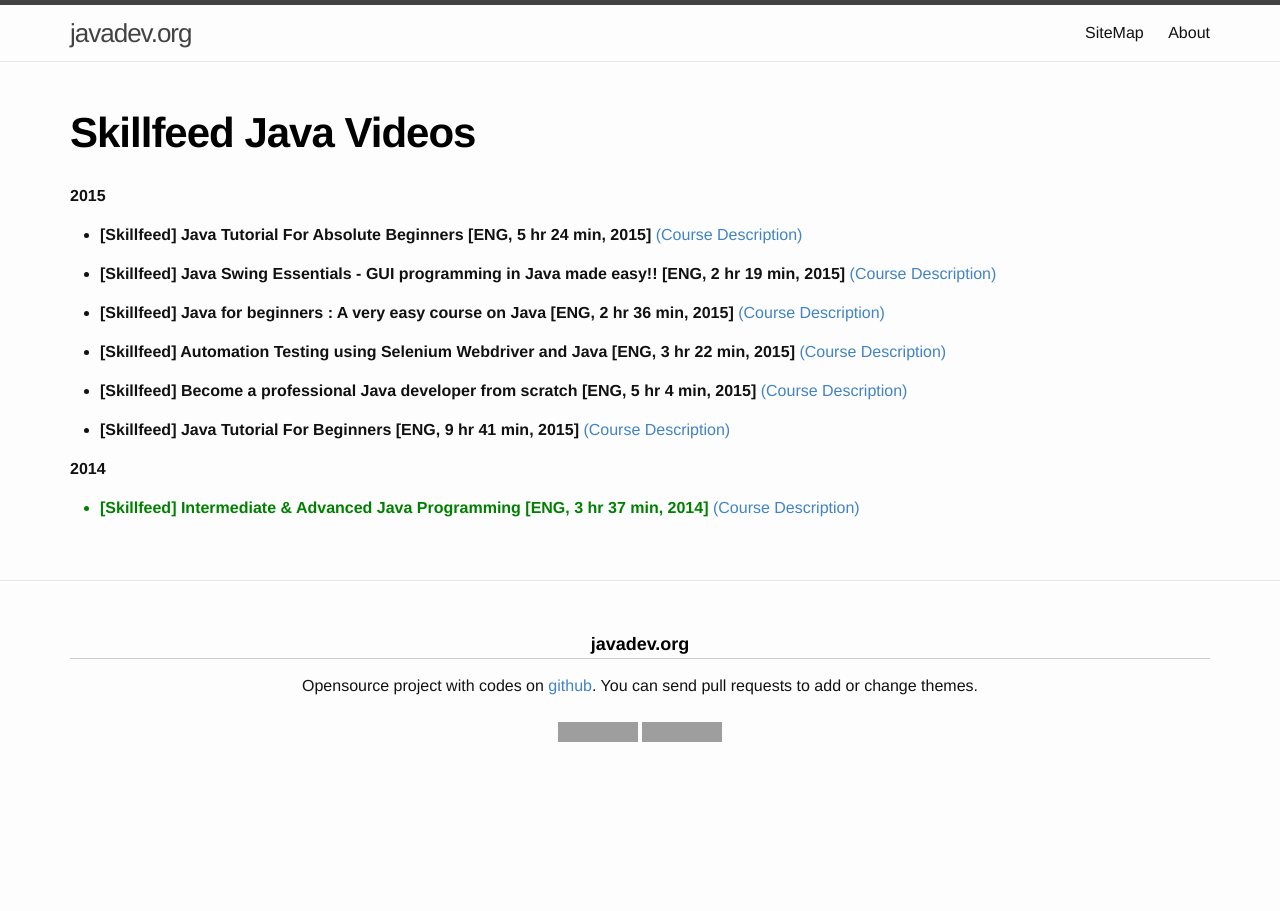
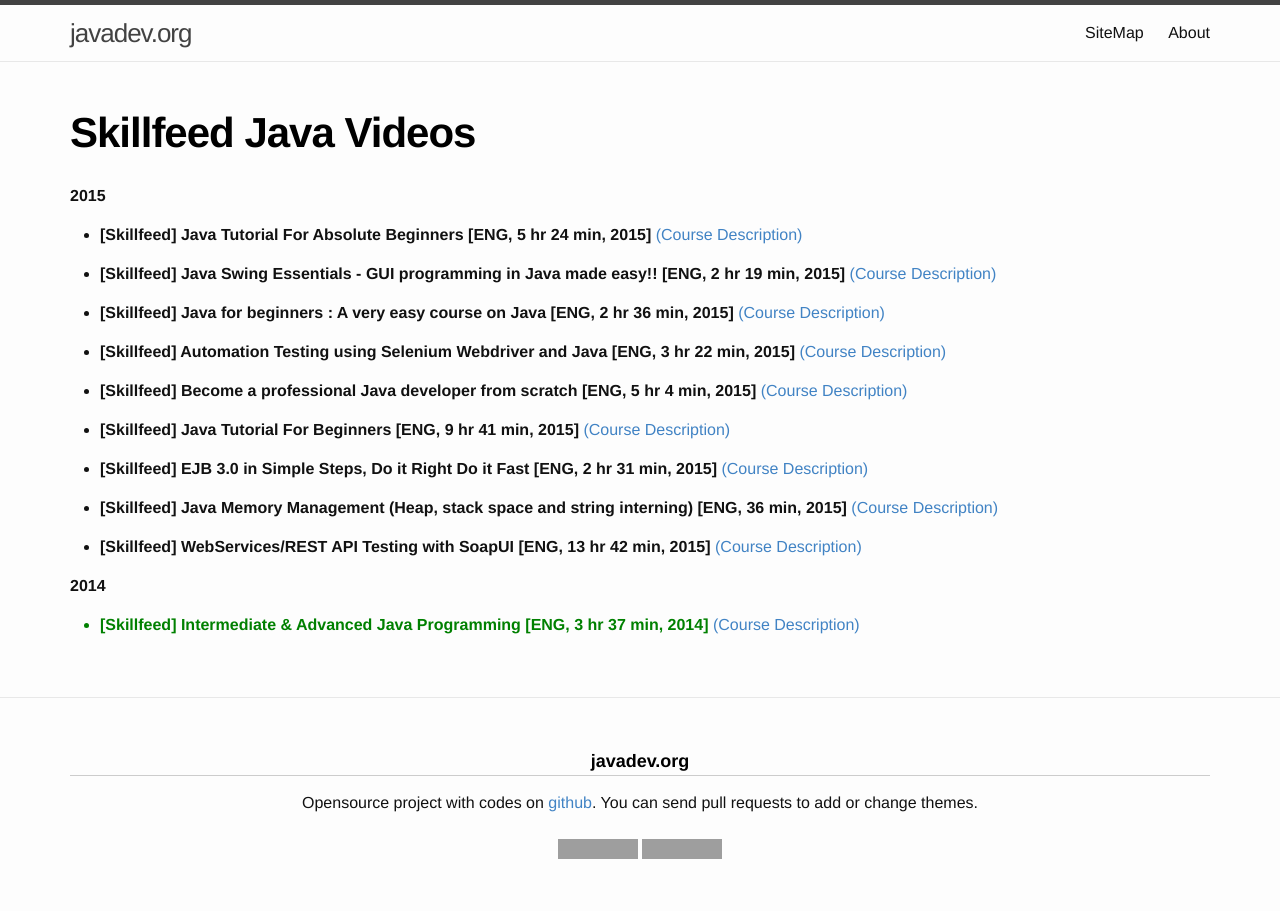
Before and after one commit to webmakaka/javadev.org, a Jekyll site: the page built from website/library/collections/video/paid/skillfeed.md, in a window 1280 px wide. Built offline with Jekyll 4.4.1, drawn with Linux system fonts in a browser that asks for light colours; grey boxes are pictures that could not be loaded.

Commit message:
Update skillfeed.md

```diff
--- a/website/library/collections/video/paid/skillfeed.md
+++ b/website/library/collections/video/paid/skillfeed.md
@@ -12,13 +12,13 @@
 <li><strong>[Skillfeed] Java for beginners : A very easy course on Java [ENG, 2 hr 36 min, 2015]</strong> <a href="https://www.skillfeed.com/courses/10877-java-for-beginners-a-very-easy-course-on-java">(Course Description)</a></li>
 <li><strong>[Skillfeed] Automation Testing using Selenium Webdriver and Java [ENG, 3 hr 22 min, 2015]</strong> <a href="https://www.skillfeed.com/courses/10275-automation-testing-using-selenium-webdriver-and-java">(Course Description)</a></li>
 <li><strong>[Skillfeed] Become a professional Java developer from scratch [ENG, 5 hr 4 min, 2015]</strong> <a href="https://www.skillfeed.com/courses/10489-become-a-professional-java-developer-from-scratch">(Course Description)</a></li>
-<li><strong>[Skillfeed]
-Java Tutorial For Beginners [ENG, 9 hr 41 min, 2015]</strong> <a href="https://www.skillfeed.com/courses/10156-java-tutorial-for-beginners">(Course Description)</a></li>
-
-
-
+<li><strong>[Skillfeed] Java Tutorial For Beginners [ENG, 9 hr 41 min, 2015]</strong> <a href="https://www.skillfeed.com/courses/10156-java-tutorial-for-beginners">(Course Description)</a></li>
+<li><strong>[Skillfeed] EJB 3.0 in Simple Steps, Do it Right Do it Fast [ENG, 2 hr 31 min, 2015]</strong> <a href="https://www.skillfeed.com/courses/9890-ejb-3-0-in-simple-steps-do-it-right-do-it-fast">(Course Description)</a></li>
+<li><strong>[Skillfeed] Java Memory Management (Heap, stack space and string interning) [ENG, 36 min, 2015]</strong> <a href="https://www.skillfeed.com/courses/9266-java-memory-management-heap-stack-space-and-string-interning">(Course Description)</a></li>
+<li><strong>[Skillfeed] WebServices/REST API Testing with SoapUI [ENG, 13 hr 42 min, 2015]</strong> <a href="https://www.skillfeed.com/courses/9095-webservices-rest-api-testing-with-soapui">(Course Description)</a></li>
 
 </ul>
+
 
 
 
```
